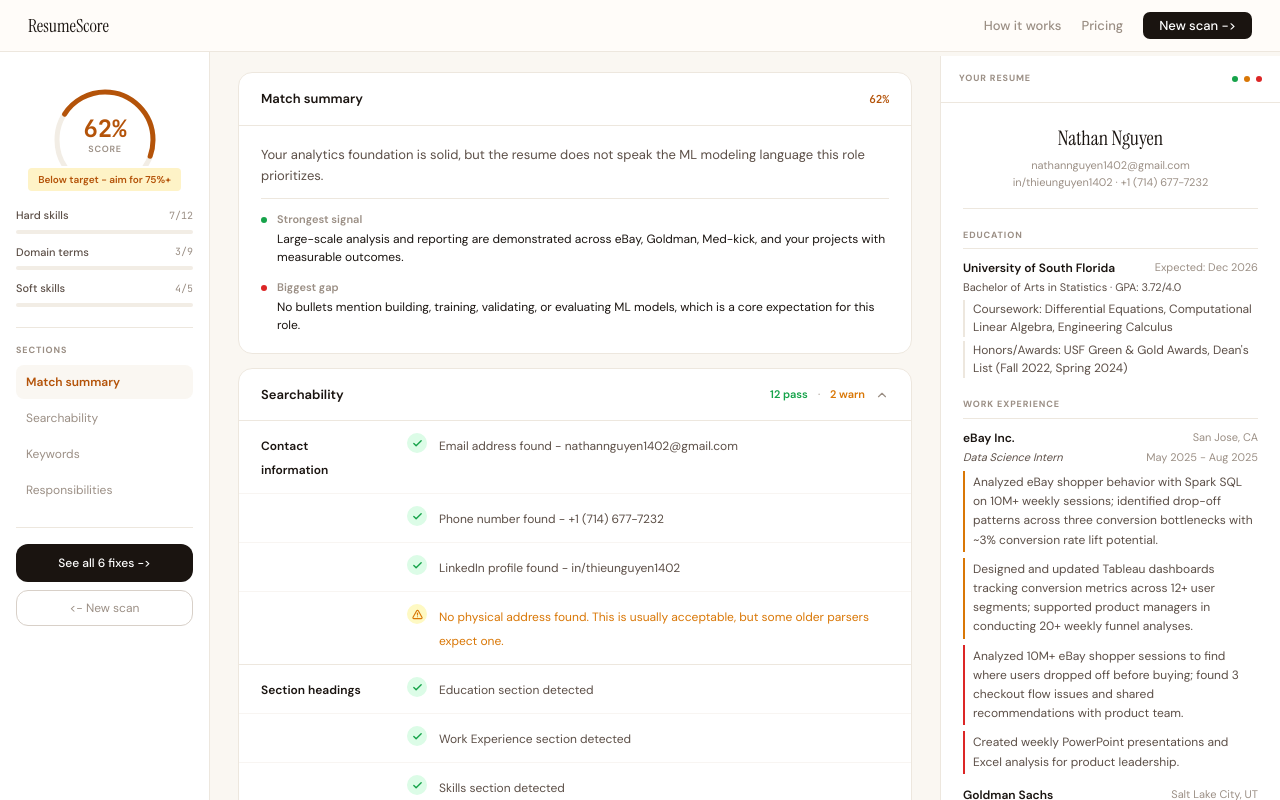
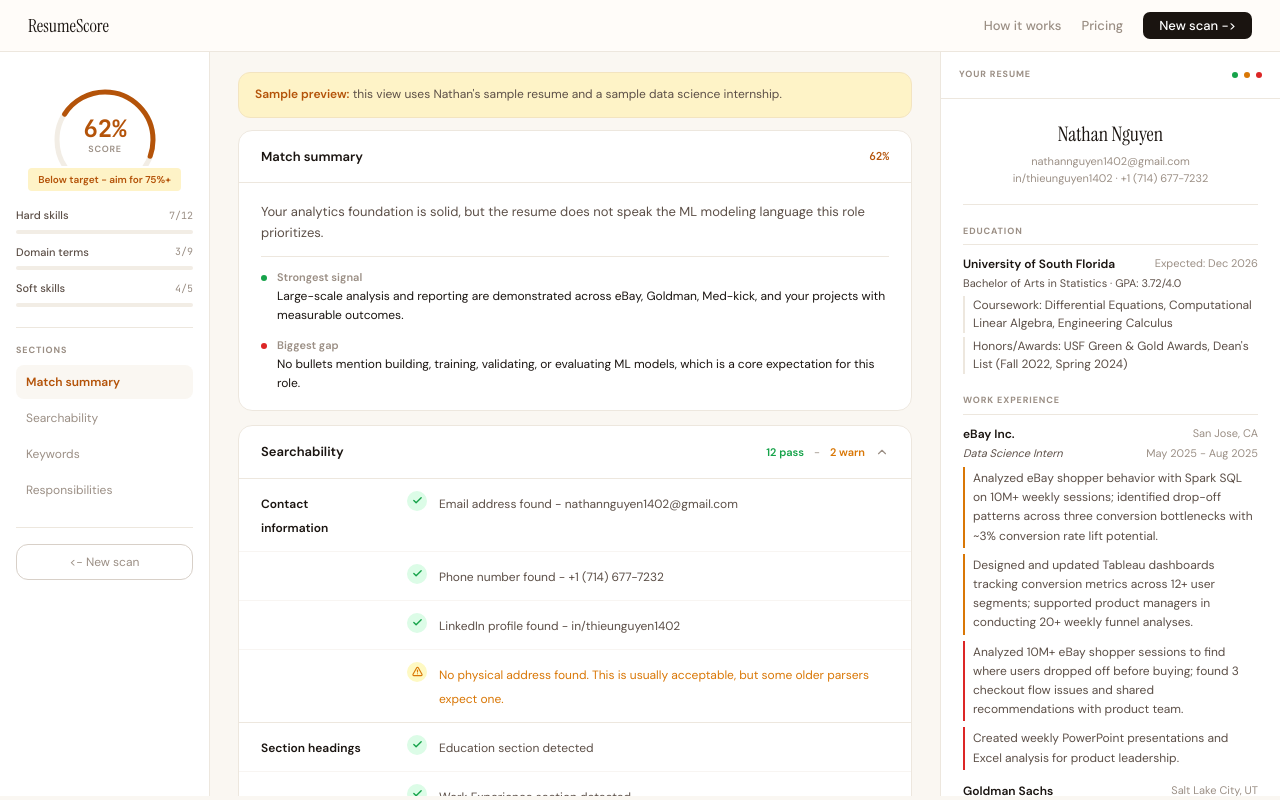
Before and after one commit to MinhThieu145/job-tracker, a Next.js app: page / in a window 1280 px wide. Both pictures are taken after a click on the button "Try demo". Built offline with nearby package versions, Linux system fonts and the light colour scheme.

Commit message:
fix: clean up the hard coded UI (6 errors ready....)

```diff
--- a/components/quick-scan/QuickScanResults.tsx
+++ b/components/quick-scan/QuickScanResults.tsx
@@ -64,7 +64,6 @@
   const [activeSection, setActiveSection] = useState<SectionId>("summary")
   const [searchOpen, setSearchOpen] = useState(true)
   const [highlightedBulletKey, setHighlightedBulletKey] = useState<BulletSignalKey | null>(null)
-  const [conversionMessage, setConversionMessage] = useState<string | null>(null)
   const summaryRef = useRef<HTMLDivElement | null>(null)
   const searchabilityRef = useRef<HTMLDivElement | null>(null)
   const keywordsRef = useRef<HTMLDivElement | null>(null)
@@ -109,13 +108,9 @@
     }, 80)
   }
 
-  const showConversionMessage = () => {
-    setConversionMessage("Account creation and saved fixes are coming next. This preview is demo-only for now.")
-  }
-
   return (
-    <section className="min-h-[calc(100vh-52px)] bg-background lg:flex">
-      <aside className="border-b border-border bg-card p-4 lg:sticky lg:top-[52px] lg:h-[calc(100vh-52px)] lg:w-[210px] lg:shrink-0 lg:overflow-y-auto lg:border-b-0 lg:border-r lg:px-4 lg:py-[22px]">
+    <section className="min-h-[calc(100vh-56px)] bg-background lg:flex">
+      <aside className="border-b border-border bg-card p-4 lg:sticky lg:top-14 lg:h-[calc(100vh-56px)] lg:w-[210px] lg:shrink-0 lg:overflow-y-auto lg:border-b-0 lg:border-r lg:px-4 lg:py-[22px]">
         <div className="flex justify-center">
           <ScoreArc score={result.score} />
         </div>
@@ -175,13 +170,6 @@
 
         <button
           type="button"
-          onClick={showConversionMessage}
-          className="mb-2 w-full rounded-lg bg-primary px-3.5 py-2.5 text-[12px] font-medium text-primary-foreground transition-colors hover:bg-[#2D2420]"
-        >
-          See all 6 fixes -&gt;
-        </button>
-        <button
-          type="button"
           onClick={onNewScan}
           className="w-full rounded-lg border border-border-mid bg-transparent px-3.5 py-2 text-[12px] text-muted-copy transition-colors hover:bg-surface"
         >
@@ -189,17 +177,12 @@
         </button>
       </aside>
 
-      <main className="min-w-0 flex-1 px-4 py-5 sm:px-7 lg:max-h-[calc(100vh-52px)] lg:overflow-y-auto">
-        {scanSource === "uploaded" ? (
+      <main className="min-w-0 flex-1 px-4 py-5 sm:px-7 lg:max-h-[calc(100vh-56px)] lg:overflow-y-auto">
+        {scanSource === "demo" ? (
           <div className="mb-3 rounded-lg border border-accent-rim bg-accent-bg px-4 py-3 text-[12px] leading-relaxed text-secondary-copy">
-            <span className="font-semibold text-accent">Demo preview:</span> this view is using
-            Nathan&apos;s sample data while the real quick-scan API is still being built.
-          </div>
-        ) : null}
-
-        {conversionMessage ? (
-          <div className="mb-3 rounded-lg border border-border bg-card px-4 py-3 text-[12px] text-secondary-copy">
-            {conversionMessage}
+            <span className="font-semibold text-accent">Sample preview:</span>{" "}
+            this view uses
+            Nathan&apos;s sample resume and a sample data science internship.
           </div>
         ) : null}
 
@@ -227,11 +210,11 @@
             <div className="text-[13px] font-semibold text-foreground">Searchability</div>
             <div className="flex items-center gap-2.5 text-[11px] text-muted-copy">
               <span className="font-semibold text-ok">{searchabilityCounts.pass} pass</span>
-              <span>·</span>
+              <span>-</span>
               <span className="font-semibold text-warn">{searchabilityCounts.warn} warn</span>
               {searchabilityCounts.fail > 0 ? (
                 <>
-                  <span>·</span>
+                  <span>-</span>
                   <span className="font-semibold text-err">{searchabilityCounts.fail} fail</span>
                 </>
               ) : null}
@@ -427,23 +410,6 @@
           </div>
         </AnalysisCard>
 
-        <section className="rounded-[14px] border border-accent-rim bg-accent-bg px-7 py-7 text-center">
-          <h2 className="mb-2 font-serif text-[22px] font-normal tracking-normal text-foreground">
-            6 targeted fixes are ready.
-          </h2>
-          <p className="mx-auto mb-5 max-w-[360px] text-[13px] leading-[1.65] text-secondary-copy">
-            Create a free account to see exactly which bullets to rewrite - only changes you can
-            honestly defend in an interview.
-          </p>
-          <button
-            type="button"
-            onClick={showConversionMessage}
-            className="rounded-lg bg-primary px-7 py-3 text-[13px] font-medium text-primary-foreground transition-colors hover:bg-[#2D2420]"
-          >
-            See all 6 fixes - free -&gt;
-          </button>
-          <div className="mt-2.5 text-[11px] text-muted-copy">No credit card - 30 seconds to set up</div>
-        </section>
       </main>
 
       <ResumePanel
```
